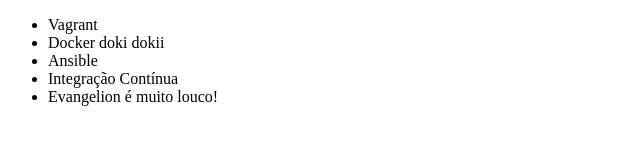
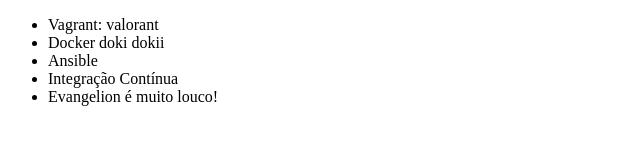
Before and after one commit to FeShimada/alura-git, a plain HTML site: page index.html in a window 1280 px wide. Shown: the full height of the page, 0-640 px from the left. Drawn offline with Linux system fonts and the light colour scheme.

Commit message:
corrigindo o curso de vagrant

```diff
--- a/index.html
+++ b/index.html
@@ -8,7 +8,7 @@
 </head>
 <body>
 	<ul>
-		<li>Vagrant</li>
+		<li>Vagrant: valorant</li>
 		<li>Docker doki dokii</li>
 		<li>Ansible</li>
 		<li>Integração Contínua</li>
```
